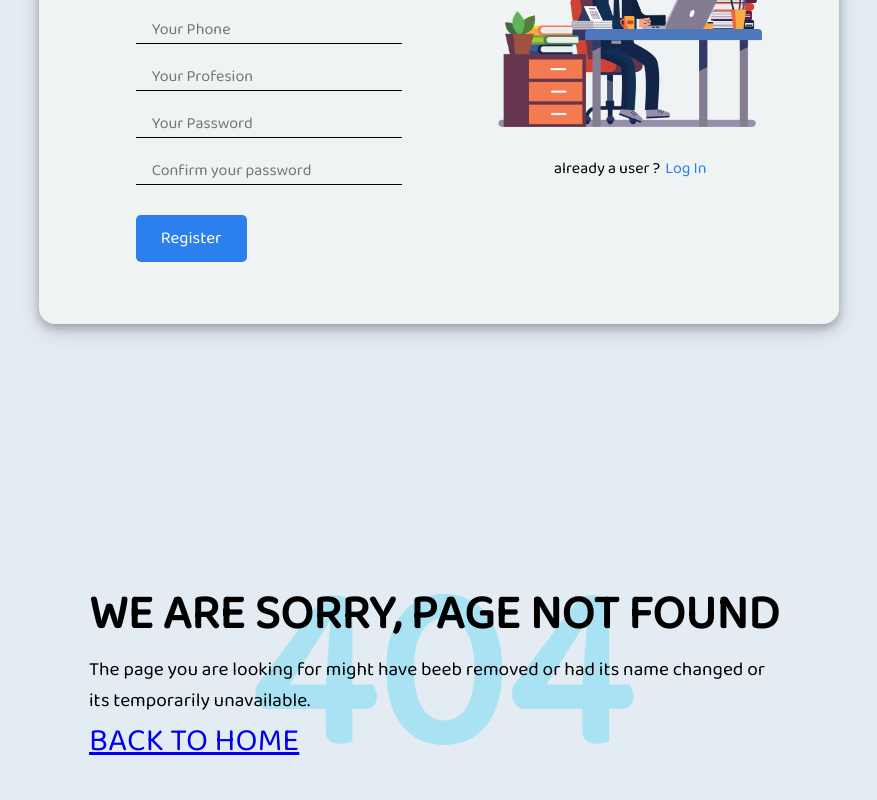
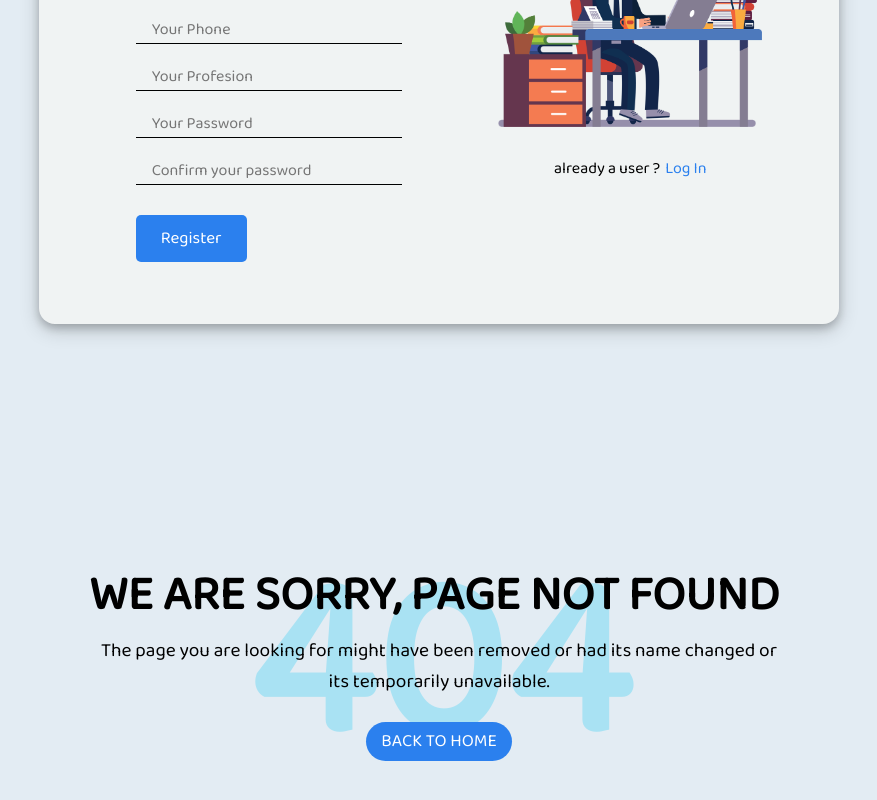
Before and after one commit to osamahannan/MERN_Register, a React (Create React App) app in the folder client/: page /signup in a window 1280 px wide. Shown: the part 342-1142 px from the top of the page, without its empty margins (201-1078 px from the left). Built offline with nearby package versions, Linux system fonts and the light colour scheme; the HTML template or start-up script is replaced by a standard one.

Commit message:
Error page UI completed

```diff
--- a/client/src/Components/Errorpage.js
+++ b/client/src/Components/Errorpage.js
@@ -11,9 +11,9 @@ const Errorpage = () => {
                 <div className="error-info">
                     <h2>WE ARE SORRY, PAGE NOT FOUND</h2>
                     <p>
-                        The page you are looking for might have beeb removed or had its name changed or its temporarily unavailable.
+                        The page you are looking for might have been removed or had its name changed or its temporarily unavailable.
                     </p>
-                    <Link to= "/" className= "back-button">BACK TO HOME</Link>
+                    <button><Link to= "/" className= "back-button">BACK TO HOME</Link></button>
                 </div>
 
             </div>
--- a/client/src/index.css
+++ b/client/src/index.css
@@ -453,7 +453,7 @@ ul li a:hover {
   justify-content: center;
   align-items: center;
   position: relative;
-  top: 13%;
+  top: 14%;
   font-size: 7rem;
   color: rgb(169, 226, 243);
 }
@@ -468,7 +468,29 @@ ul li a:hover {
 
 .error-info p {
   font-size: 1.2rem;
+  text-align: center;
+}
+
+.error-info button {
+  border: none;
+  margin: 30px;
+  background: none;
 }
 
 .back-button {
+  text-decoration: none;
+  background-color: rgb(43, 128, 238);
+  padding: 5px 15px;
+  border-radius: 20px;
+  font-size: 1.1rem;
+  color: white;
+  border: none;
+  margin: 20px;
 }
+
+.back-button:hover {
+  background: none;
+  border: 2px solid rgb(43, 128, 238);
+  color: rgb(43, 128, 238);
+  transition: 0.1 all ease;
+}
```
